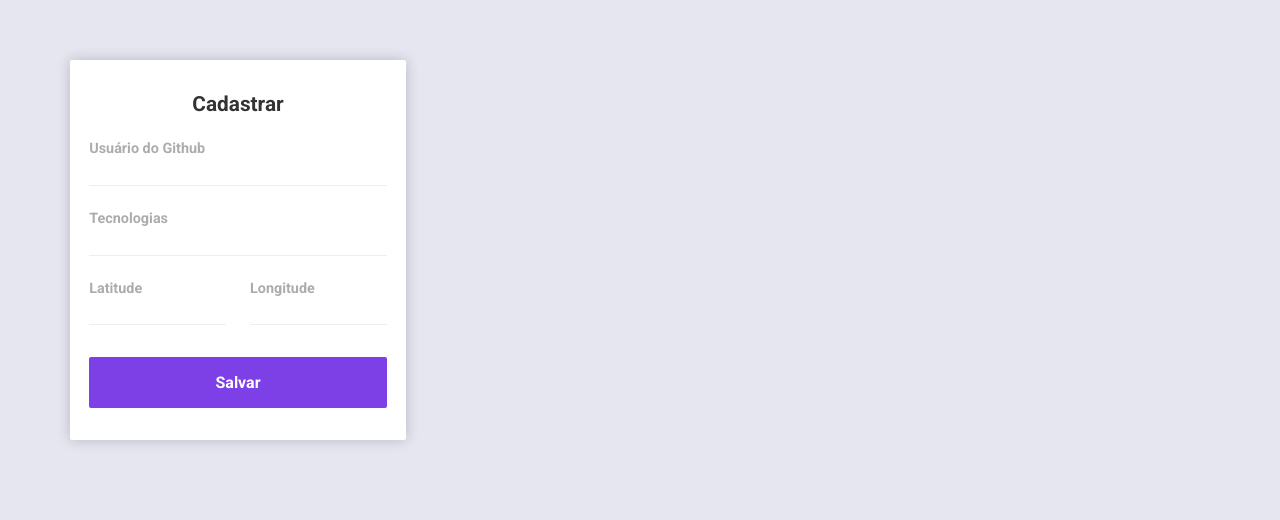
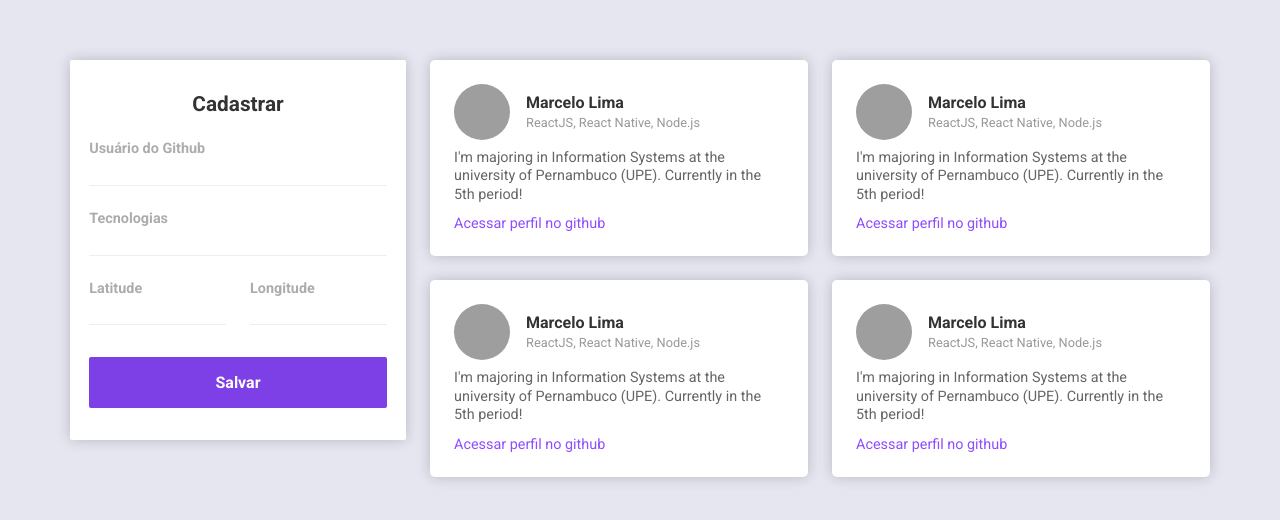
Before and after one commit to MRLSK8/SemanaOmnistack10.0, a React (Create React App) app in the folder frontendweb/: page / in a window 1280 px wide. Shown: the top 520 px of the page. Built offline with nearby package versions, Linux system fonts and the light colour scheme; grey boxes are pictures that could not be loaded.

Commit message:
Design finalizado.

```diff
--- a/frontendweb/src/App.css
+++ b/frontendweb/src/App.css
@@ -6,3 +6,20 @@
   flex-direction: row;
   align-items: flex-start;
 }
+
+@media screen and (max-width: 950px) {
+  #app {
+    flex-direction: column;
+    align-items: center;
+  }
+  #app aside {
+    margin-bottom: 2em;
+    width: 100%;
+  }
+}
+
+@media screen and (max-width: 865px) {
+  #app aside {
+    width: 25em;
+  }
+}
--- a/frontendweb/src/App.js
+++ b/frontendweb/src/App.js
@@ -1,45 +1,144 @@
-import React from 'react';
-import './Global.css';
-import './App.css';
-import './Sidebar.css';
+import React from "react";
+import "./App.css";
+import "./Global.css";
+import "./Sidebar.css";
+import "./Main.css";
 
 function App() {
   return (
-    <div id='app'>
+    <div id="app">
       <aside>
         <h1>Cadastrar</h1>
         <form>
-          <div className='input-block'>
-            <label htmlFor='github_username'>Usuário do Github</label>
+          <div className="input-block">
+            <label htmlFor="github_username">Usuário do Github</label>
             <input
-              type='text'
-              name='github_username'
-              id='github_username'
+              type="text"
+              name="github_username"
+              id="github_username"
               required
             />
           </div>
 
-          <div className='input-block'>
-            <label htmlFor='techs'>Tecnologias</label>
-            <input type='text' name='techs' id='techs' />
+          <div className="input-block">
+            <label htmlFor="techs">Tecnologias</label>
+            <input type="text" name="techs" id="techs" />
           </div>
 
-          <div className='input-group'>
-            <div className='input-block'>
-              <label htmlFor='latitude'>Latitude</label>
-              <input type='text' name='latitude' id='latitude' />
+          <div className="input-group">
+            <div className="input-block">
+              <label htmlFor="latitude">Latitude</label>
+              <input type="text" name="latitude" id="latitude" />
             </div>
 
-            <div className='input-block'>
-              <label htmlFor='longitude'>Longitude</label>
-              <input type='text' name='longitude' id='longitude' />
+            <div className="input-block">
+              <label htmlFor="longitude">Longitude</label>
+              <input type="text" name="longitude" id="longitude" />
             </div>
           </div>
 
-          <button type='submit'>Salvar</button>
+          <button type="submit">Salvar</button>
         </form>
       </aside>
-      <main></main>
+      <main>
+        <ul>
+          <li className="dev-item">
+            <header>
+              <img
+                src="https://avatars1.githubusercontent.com/u/39857752?s=460&v=4"
+                alt="Marcelo Lima"
+              />
+              <div className="user-info">
+                <h1>Marcelo Lima</h1>
+                <span>ReactJS, React Native, Node.js</span>
+              </div>
+            </header>
+            <p>
+              I'm majoring in Information Systems at the university of
+              Pernambuco (UPE). Currently in the 5th period!
+            </p>
+            <a
+              href="https://github.com/MRLSK8"
+              rel="noopener noreferrer"
+              target="_blank"
+            >
+              Acessar perfil no github
+            </a>
+          </li>
+
+          <li className="dev-item">
+            <header>
+              <img
+                src="https://avatars1.githubusercontent.com/u/39857752?s=460&v=4"
+                alt="Marcelo Lima"
+              />
+              <div className="user-info">
+                <h1>Marcelo Lima</h1>
+                <span>ReactJS, React Native, Node.js</span>
+              </div>
+            </header>
+            <p>
+              I'm majoring in Information Systems at the university of
+              Pernambuco (UPE). Currently in the 5th period!
+            </p>
+            <a
+              href="https://github.com/MRLSK8"
+              rel="noopener noreferrer"
+              target="_blank"
+            >
+              Acessar perfil no github
+            </a>
+          </li>
+
+          <li className="dev-item">
+            <header>
+              <img
+                src="https://avatars1.githubusercontent.com/u/39857752?s=460&v=4"
+                alt="Marcelo Lima"
+              />
+              <div className="user-info">
+                <h1>Marcelo Lima</h1>
+                <span>ReactJS, React Native, Node.js</span>
+              </div>
+            </header>
+            <p>
+              I'm majoring in Information Systems at the university of
+              Pernambuco (UPE). Currently in the 5th period!
+            </p>
+            <a
+              href="https://github.com/MRLSK8"
+              rel="noopener noreferrer"
+              target="_blank"
+            >
+              Acessar perfil no github
+            </a>
+          </li>
+
+          <li className="dev-item">
+            <header>
+              <img
+                src="https://avatars1.githubusercontent.com/u/39857752?s=460&v=4"
+                alt="Marcelo Lima"
+              />
+              <div className="user-info">
+                <h1>Marcelo Lima</h1>
+                <span>ReactJS, React Native, Node.js</span>
+              </div>
+            </header>
+            <p>
+              I'm majoring in Information Systems at the university of
+              Pernambuco (UPE). Currently in the 5th period!
+            </p>
+            <a
+              href="https://github.com/MRLSK8"
+              rel="noopener noreferrer"
+              target="_blank"
+            >
+              Acessar perfil no github
+            </a>
+          </li>
+        </ul>
+      </main>
     </div>
   );
 }
--- a/frontendweb/src/Main.css
+++ b/frontendweb/src/Main.css
@@ -0,0 +1,90 @@
+main {
+  flex: 1;
+}
+
+main ul {
+  display: grid;
+  grid-template-columns: repeat(2, 1fr);
+  gap: 1.5em;
+  list-style: none;
+  margin-left: 1.5em;
+}
+
+li.dev-item {
+  background-color: #fff;
+  box-shadow: 0 0 14px 0 rgba(0, 0, 0, 0.2);
+  border-radius: 5px;
+  padding: 1.5em;
+}
+
+li.dev-item header {
+  display: flex;
+  flex-direction: row;
+  align-items: center;
+}
+
+li.dev-item header .user-info {
+  margin-left: 1em;
+}
+
+.user-info h1 {
+  display: block;
+  font-size: 1em;
+  color: #333;
+}
+
+.user-info span {
+  font-size: 0.8em;
+  color: #999;
+  margin-top: 2px;
+}
+
+li.dev-item p {
+  color: #666;
+  font-size: 0.9em;
+  line-height: 1.3em;
+  margin: 0.6em 0;
+}
+
+li.dev-item img {
+  width: 3.5em;
+  height: 3.5em;
+  border-radius: 50%;
+}
+
+li.dev-item a {
+  color: #8e4dff;
+  font-size: 0.9em;
+  text-decoration: none;
+}
+
+li.dev-item a:hover {
+  color: #5a2ea6;
+}
+
+@media screen and (max-width: 1045px) {
+  main ul {
+    grid-template-columns: repeat(1, 1fr);
+  }
+
+  li.dev-item {
+    width: 35em;
+  }
+}
+
+@media screen and (max-width: 950px) {
+  main ul {
+    grid-template-columns: repeat(2, 1fr);
+    margin-left: 0;
+  }
+
+  li.dev-item {
+    width: 25em;
+  }
+}
+
+@media screen and (max-width: 865px){
+    main ul {
+        grid-template-columns: repeat(1, 1fr);
+    }
+}
```
